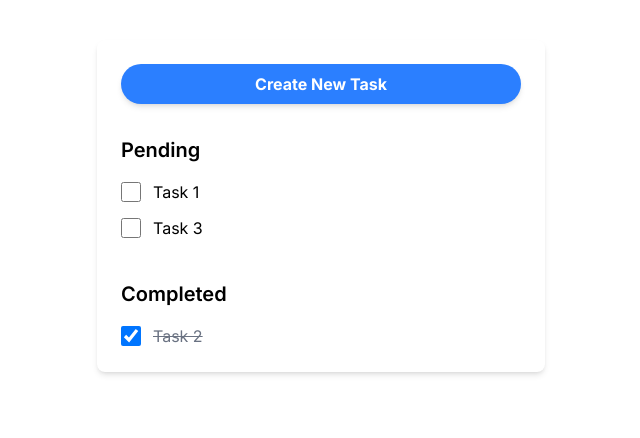
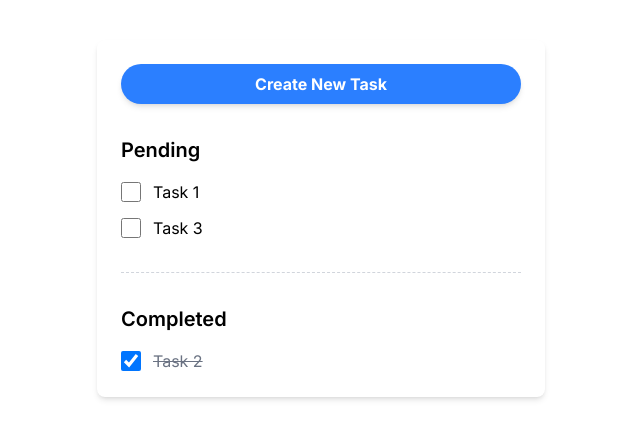
Before and after one commit to opmile/todo-checkbox, a React (Vite) app: page / in a window 1280 px wide. Shown: the top 438 px of the page, without its empty margins (319-959 px from the left). Built offline with nearby package versions, Linux system fonts and the light colour scheme.

Commit message:
fix: divider between pending and completed tasks

```diff
--- a/src/App.jsx
+++ b/src/App.jsx
@@ -4,7 +4,7 @@ import { useState } from "react"
 import Modal from "./components/ui/Modal";
 import Form from "./components/ui/Form";
 import Section from "./components/Section";
-import VerticalDivider from "./components/ui/VerticalDvider";
+import Divider from "./components/ui/Divider";
 import SectionColumn from "./components/ui/SectionColumn";
 
 function App() {
@@ -65,7 +65,7 @@ function App() {
           onToggleTask={onToggleTask}
         />
 
-        <VerticalDivider/>
+        <Divider/>
 
         <SectionColumn
           title="Completed"
--- a/src/components/Section.jsx
+++ b/src/components/Section.jsx
@@ -1,6 +1,6 @@
 export default function Section({ children }) {
     return (
-        <section className="mt-8 flex flex-col gap-5">
+        <section className="mt-8 flex flex-col gap-2">
             {children}
         </section>
     )
--- /dev/null
+++ b/src/components/ui/Divider.jsx
@@ -0,0 +1,5 @@
+export default function Divider() {
+    return (
+        <div className="my-6 w-full border-t border-dashed border-gray-300"></div>
+    )
+}
--- a/src/components/ui/VerticalDvider.jsx
+++ /dev/null
@@ -1,5 +0,0 @@
-export default function VerticalDivider() {
-    return (
-        <div className="mx-6 h-full border-l border-dashed border-gray-300"></div>
-    )
-}
```
